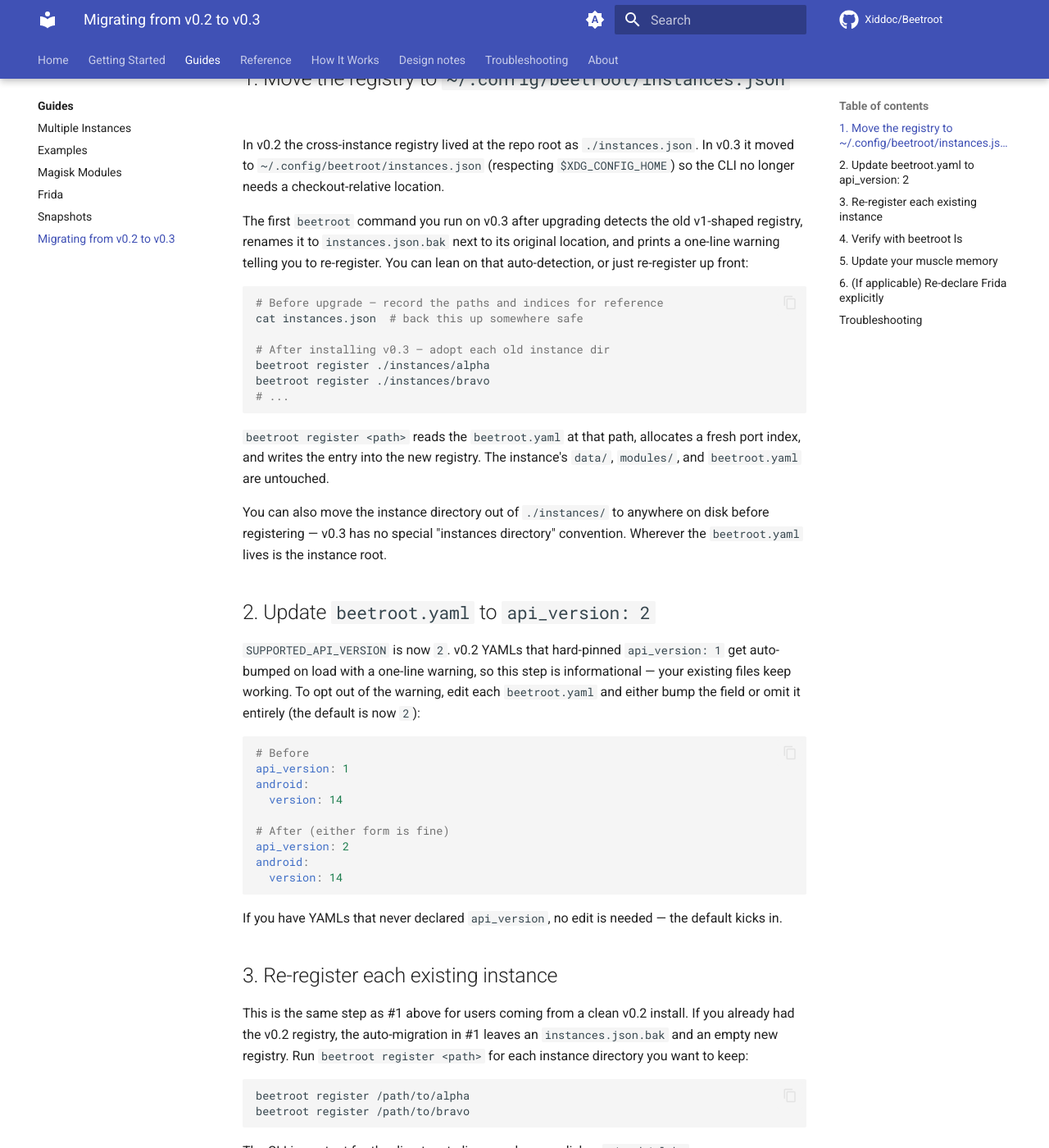
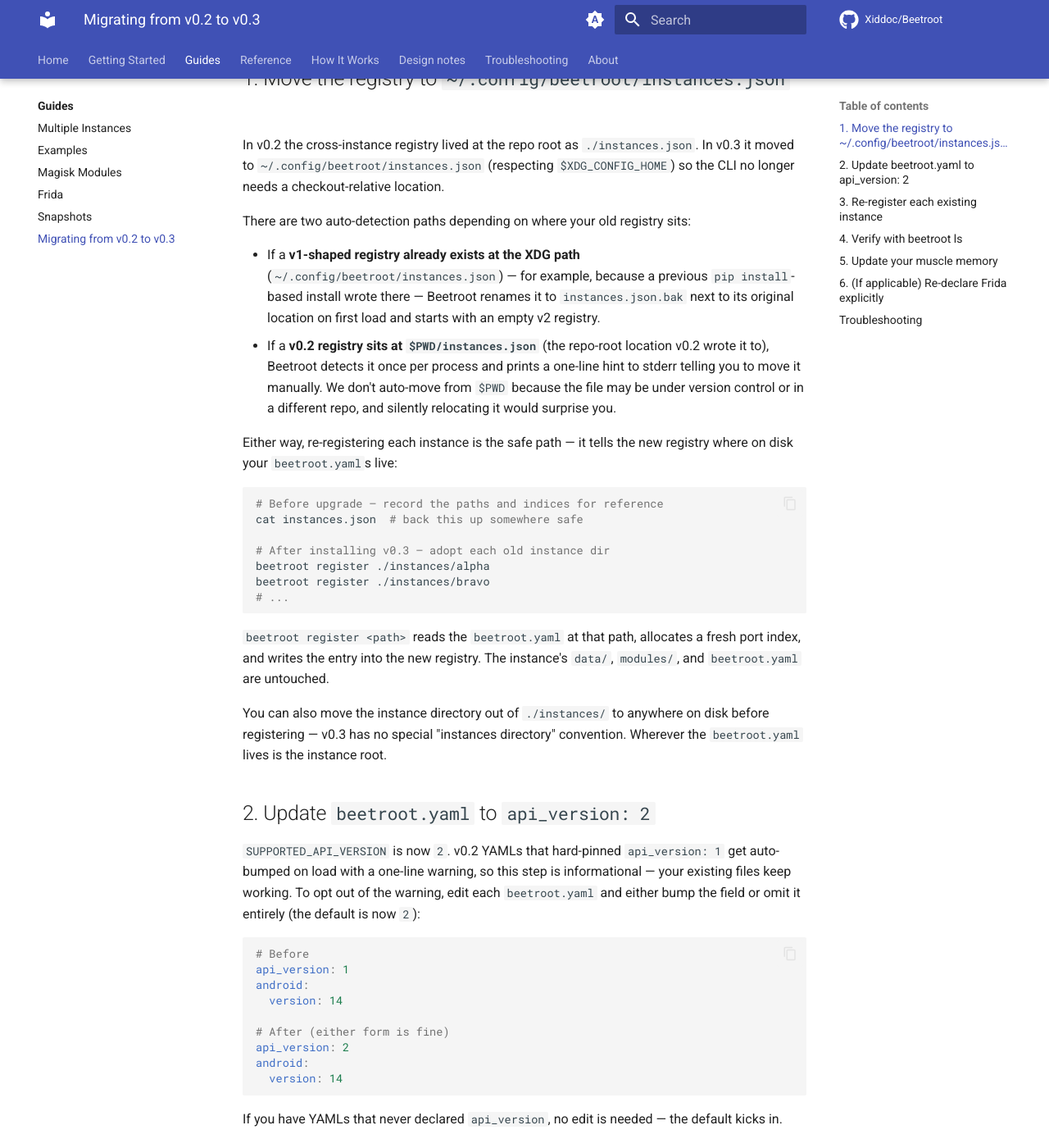
Before and after one commit to Xiddoc/Beetroot, an MkDocs documentation site: the page built from docs/guides/migration-v0.2-to-v0.3.md, in a window 1280 px wide and 1400 px high, scrolled down 385 px. Shown: the whole window at 82% size. Built offline with MkDocs 1.6.1 and Material for MkDocs 9.7.7, drawn with Linux system fonts in a browser that asks for light colours; comment, search, counter and statistics services are not loaded; some of the changed text lies outside the part shown.

Commit message:
docs(crd): fix invented flags + auto-rename text + status example in migration guide
CR #1 finding 1: ``docs/guides/migration-v0.2-to-v0.3.md`` had three
errors:

1. Recommended ``beetroot destroy --no-rm <name>`` — that flag doesn't
   exist. Rewrote the troubleshooting section to use what actually
   exists: ``beetroot destroy <name> -y`` (which, after Fix-up D's
   orphan handling, cleanly removes a registered-but-orphan row).
2. Misrepresented the auto-rename behaviour in §1. The XDG-path
   migration auto-renames ``instances.json.bak``; a v0.2 registry at
   ``$PWD`` just prints a one-line stderr hint and is left in place.
   Both paths are now spelled out distinctly.
3. The §"Verify" example showed ``STATUS = exited``, but a freshly-
   registered instance is ``STATUS = not-created`` until a container
   is built. Updated the example to reflect that and added a note on
   the running → exited → not-created lifecycle.

Also tightened ``tests/test_doc_grep.py``:
* ``FORBIDDEN_REGEX`` gained anchored patterns for the three invented
  ``destroy`` flags (``--no-rm``, ``--no-data``, ``--no-deregister``)
  so they never reappear on any non-allowlisted page.
* New ``test_migration_guide_does_not_invent_destroy_flags`` greps
  the migration guide specifically (the existing tests exempt it
  for past-tense discussion of removed verbs, but invented
  future-flags must never appear there either).

Co-Authored-By: Claude Opus 4.7 (1M context) <noreply@anthropic.com>

````diff
--- a/docs/guides/migration-v0.2-to-v0.3.md
+++ b/docs/guides/migration-v0.2-to-v0.3.md
@@ -8,7 +8,12 @@ If you'd rather scan the changes than walk through them, the headline list lives
 
 In v0.2 the cross-instance registry lived at the repo root as `./instances.json`. In v0.3 it moved to `~/.config/beetroot/instances.json` (respecting `$XDG_CONFIG_HOME`) so the CLI no longer needs a checkout-relative location.
 
-The first `beetroot` command you run on v0.3 after upgrading detects the old v1-shaped registry, renames it to `instances.json.bak` next to its original location, and prints a one-line warning telling you to re-register. You can lean on that auto-detection, or just re-register up front:
+There are two auto-detection paths depending on where your old registry sits:
+
+* If a **v1-shaped registry already exists at the XDG path** (`~/.config/beetroot/instances.json`) — for example, because a previous `pip install`-based install wrote there — Beetroot renames it to `instances.json.bak` next to its original location on first load and starts with an empty v2 registry.
+* If a **v0.2 registry sits at `$PWD/instances.json`** (the repo-root location v0.2 wrote it to), Beetroot detects it once per process and prints a one-line hint to stderr telling you to move it manually. We don't auto-move from `$PWD` because the file may be under version control or in a different repo, and silently relocating it would surprise you.
+
+Either way, re-registering each instance is the safe path — it tells the new registry where on disk your `beetroot.yaml`s live:
 
 ```bash
 # Before upgrade — record the paths and indices for reference
@@ -60,12 +65,14 @@ beetroot ls
 ```
 
 ```
-NAME    IDX  ADB             FRIDA            STATUS    PATH
-alpha   0    localhost:5555  localhost:27042  exited    /home/you/alpha
-bravo   1    localhost:5565  localhost:27052  exited    /home/you/bravo
+NAME    IDX  ADB             FRIDA            STATUS         PATH
+alpha   0    localhost:5555  localhost:27042  not-created    /home/you/alpha
+bravo   1    localhost:5565  localhost:27052  not-created    /home/you/bravo
 ```
 
-The `PATH` column is new in v0.3 — it shows the absolute path each instance was registered at. If you see an entry whose path is wrong, `beetroot destroy --no-rm` it and re-register from the correct path. (`destroy --no-rm` removes the registry entry without touching the on-disk directory.)
+A freshly-registered instance shows `STATUS = not-created` because no container has been built for it yet. After `beetroot up alpha` the status will flip to `running`; `beetroot down alpha` flips it to `exited` (container present but stopped, data preserved).
+
+The `PATH` column is new in v0.3 — it shows the absolute path each instance was registered at. If you see an entry whose path is wrong, `beetroot destroy <name> -y` removes the registry entry (and the on-disk directory). Register again from the correct path.
 
 ## 5. Update your muscle memory
 
@@ -97,7 +104,10 @@ frida:
 ## Troubleshooting
 
 **`beetroot ls` shows zero instances after upgrade.**
-The auto-migration renamed your old registry to `instances.json.bak` next to the old location. Re-register each instance with `beetroot register <path>`.
+If a v1-shaped registry sat at the XDG path it was renamed to `instances.json.bak`; if your v0.2 registry sits at `$PWD/instances.json`, Beetroot prints a one-line stderr hint and leaves the file in place. Either way, re-register each instance with `beetroot register <path>`.
+
+**Stale registry entry (the on-disk directory is gone but `beetroot ls` still lists the name).**
+`beetroot ls` skips orphans automatically and surfaces them on a trailing `(skipping N orphan entries: <names>; clean up with 'beetroot destroy <name> -y')` advisory. Run that destroy command to remove the orphan registry row.
 
 **An instance directory still references `./compose.yaml`.**
 The repo-root `compose.yaml` was deleted in v0.3 — the template now ships inside the wheel at `beetroot/templates/compose.yaml` and is resolved via `importlib.resources`. You don't need to do anything; the CLI handles it. If you were calling `docker compose` directly without the CLI, use `paths.bundled_compose_file()` (or `python -c "from beetroot.paths import bundled_compose_file; print(bundled_compose_file())"`) to find the new path.
````
Also changed, not shown: 1 other file.
